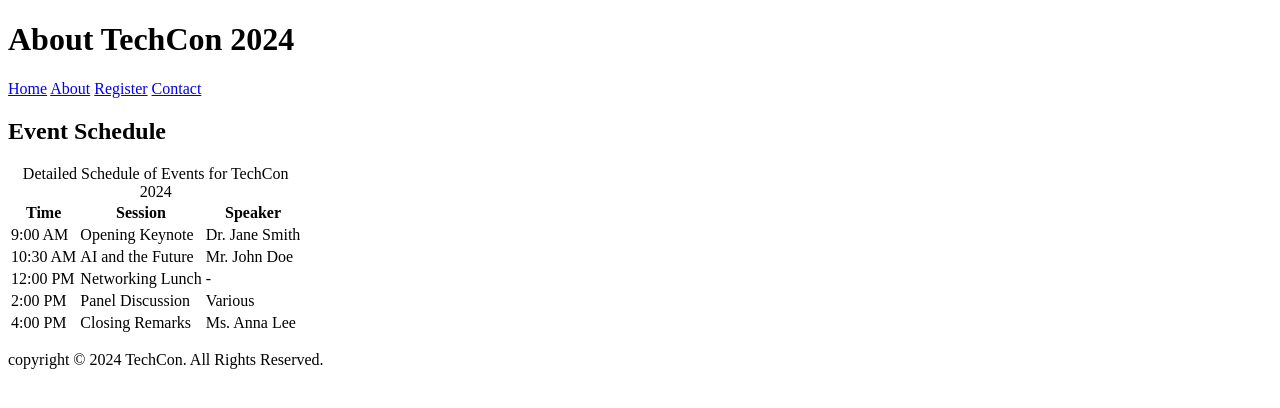
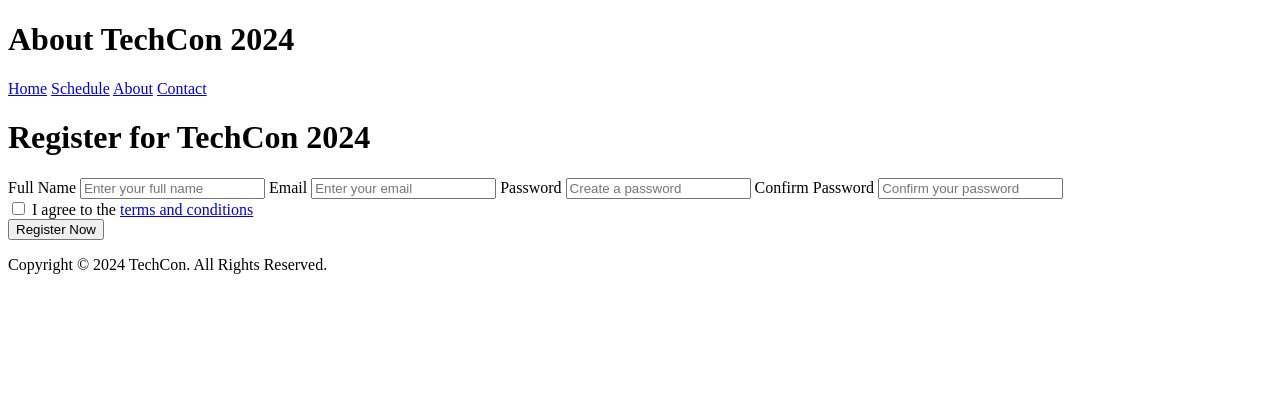
Before and after one commit to bintafatima031/TechCon_HTML, a plain HTML site: page techcon_website/register.html in a window 1280 px wide. Drawn offline with Linux system fonts and the light colour scheme.

Commit message:
add all files

```diff
--- a/techcon_website/register.html
+++ b/techcon_website/register.html
@@ -13,56 +13,46 @@
     </header>
     <nav>
         <a href="./index.html">Home</a>
+        <a href="./schedule.html">Schedule</a>
         <a href="./about.html">About</a>
-        <a href="./register.html">Register</a>
         <a href="./contact.html">Contact</a>
     </nav>
 
     <main>
-        <table>
-            <h2>Event Schedule</h2>
-            <table>
-                <caption>Detailed Schedule of Events for TechCon 2024</caption>
-                <thead>
-                    <tr>
-                        <th scope="col">Time</th>
-                        <th scope="col">Session</th>
-                        <th scope="col">Speaker</th>
-                    </tr>
-                </thead>
-                <tbody>
-                    <tr>
-                        <td>9:00 AM</td>
-                        <td>Opening Keynote</td>
-                        <td>Dr. Jane Smith</td>
-                    </tr>
-                    <tr>
-                        <td>10:30 AM</td>
-                        <td>AI and the Future</td>
-                        <td>Mr. John Doe</td>
-                    </tr>
-                    <tr>
-                        <td>12:00 PM</td>
-                        <td>Networking Lunch</td>
-                        <td>-</td>
-                    </tr>
-                    <tr>
-                        <td>2:00 PM</td>
-                        <td>Panel Discussion</td>
-                        <td>Various</td>
-                    </tr>
-                    <tr>
-                        <td>4:00 PM</td>
-                        <td>Closing Remarks</td>
-                        <td>Ms. Anna Lee</td>
-                    </tr>
-                </tbody>
-            </table>
+        <h1>Register for TechCon 2024</h1>
+        <form action="/submit-registration" method="post">
+            <!-- Name Field -->
+            <label for="fullName">Full Name</label>
+            <input type="text" id="fullName" name="fullName" required placeholder="Enter your full name">
+
+            <!-- Email Field -->
+            <label for="email">Email</label>
+            <input type="email" id="email" name="email" required placeholder="Enter your email">
+
+            <!-- Password Field -->
+            <label for="password">Password</label>
+            <input type="password" id="password" name="password" required placeholder="Create a password">
+
+            <!-- Password Confirmation Field -->
+            <label for="confirmPassword">Confirm Password</label>
+            <input type="password" id="confirmPassword" name="confirmPassword" required
+                placeholder="Confirm your password">
+
+            <!-- Terms and Conditions -->
+            <div class="checkbox-group">
+                <input type="checkbox" id="terms" name="terms" required>
+                <label for="terms">I agree to the <a href="/terms" target="_blank">terms and conditions</a></label>
+            </div>
+
+            <!-- Submit Button -->
+            <button type="submit">Register Now</button>
+        </form>
     </main>
-    <!-- Footer -->
+
     <footer>
-        <p>copyright &copy; 2024 TechCon. All Rights Reserved.</p>
+        <p>Copyright &copy; 2024 TechCon. All Rights Reserved.</p>
     </footer>
+
 </body>
 
 </html>
```
